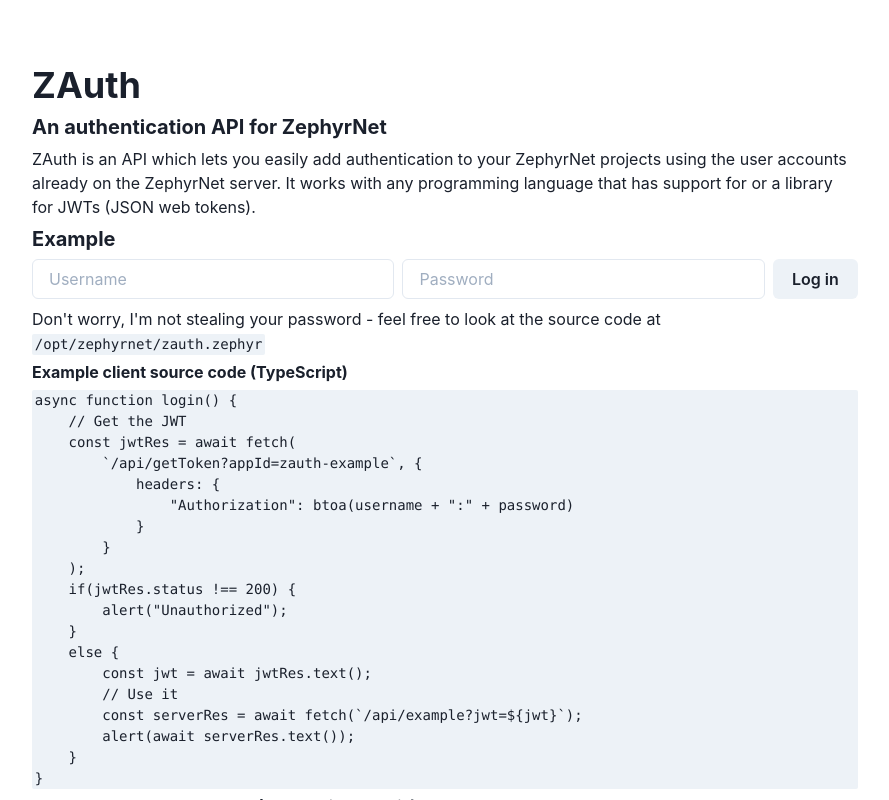
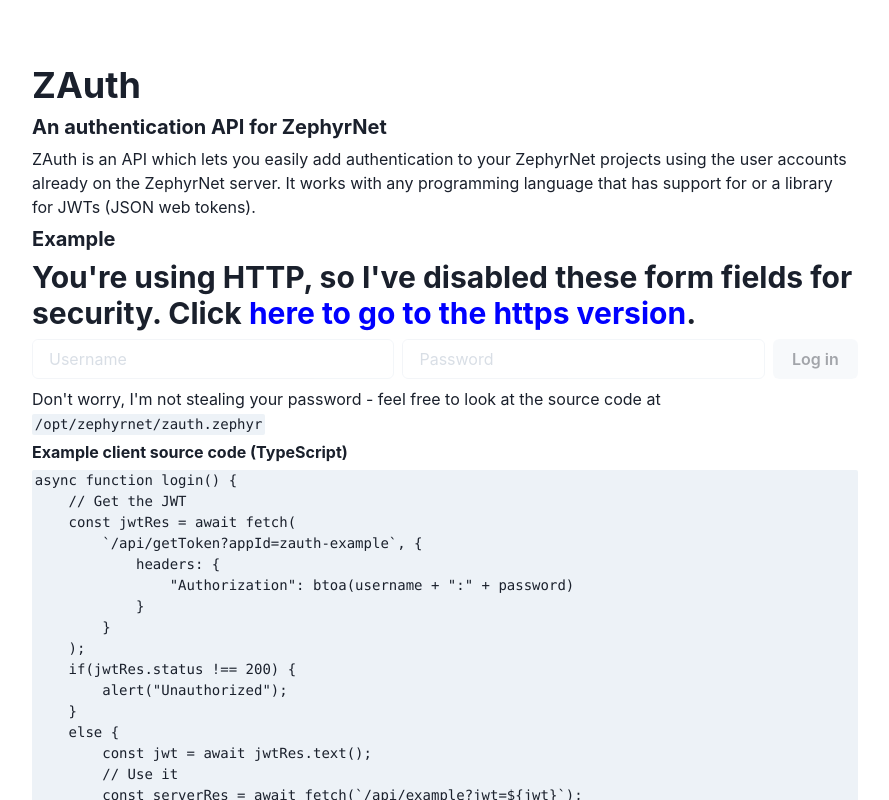
Before and after one commit to Merlin04/zauth, a Next.js app: page / in a window 1280 px wide. Shown: the top 800 px of the page, without its empty margins (195-1084 px from the left). Built offline with nearby package versions, Linux system fonts and the light colour scheme.

Commit message:
Add HTTPS warning

```diff
--- a/pages/index.tsx
+++ b/pages/index.tsx
@@ -4,6 +4,7 @@
     Container,
     Heading,
     Input,
+    Link,
     List,
     ListItem,
     Spinner,
@@ -38,6 +39,9 @@
         setLoading(false);
     }
 
+    const isHttp =
+        typeof window !== "undefined" && window.location.protocol !== "https:";
+
     return (
         <Container marginY="4rem" maxWidth="85ch">
             <Head>
@@ -60,20 +64,32 @@
                     tokens).
                 </Text>
                 <Heading size="md">Example</Heading>
+                {isHttp && (
+                    <Heading size="lg">
+                        You&apos;re using HTTP, so I&apos;ve disabled these form
+                        fields for security. Click{" "}
+                        <Link href="https://zauth.zephyr" color="blue">
+                            here to go to the https version
+                        </Link>
+                        .
+                    </Heading>
+                )}
                 <Stack as="form" onSubmit={login} direction="row">
                     <Input
                         type="text"
                         placeholder="Username"
+                        disabled={isHttp}
                         value={username}
                         onChange={(e) => setUsername(e.target.value)}
                     />
                     <Input
                         type="password"
                         placeholder="Password"
+                        disabled={isHttp}
                         value={password}
                         onChange={(e) => setPassword(e.target.value)}
                     />
-                    <Button type="submit" w="10rem">
+                    <Button type="submit" disabled={isHttp} w="10rem">
                         Log in
                     </Button>
                 </Stack>
```
